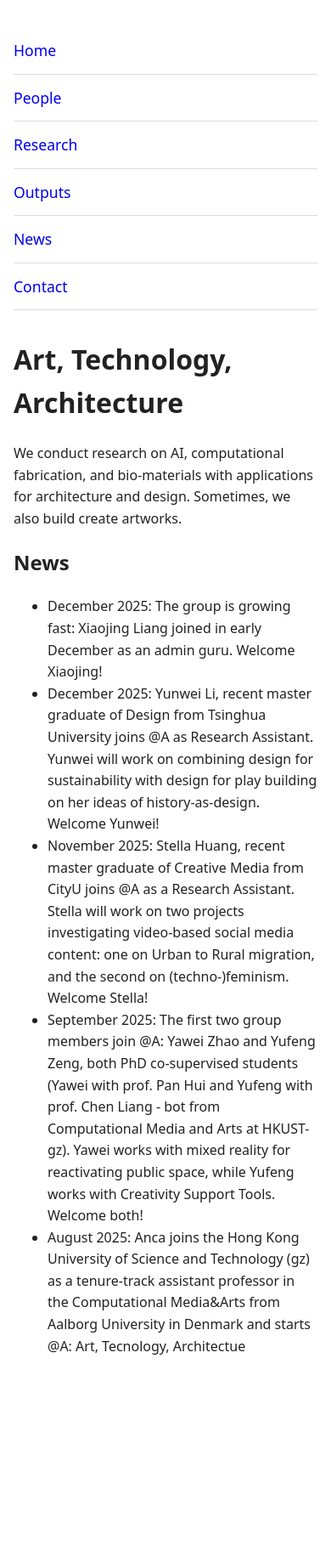
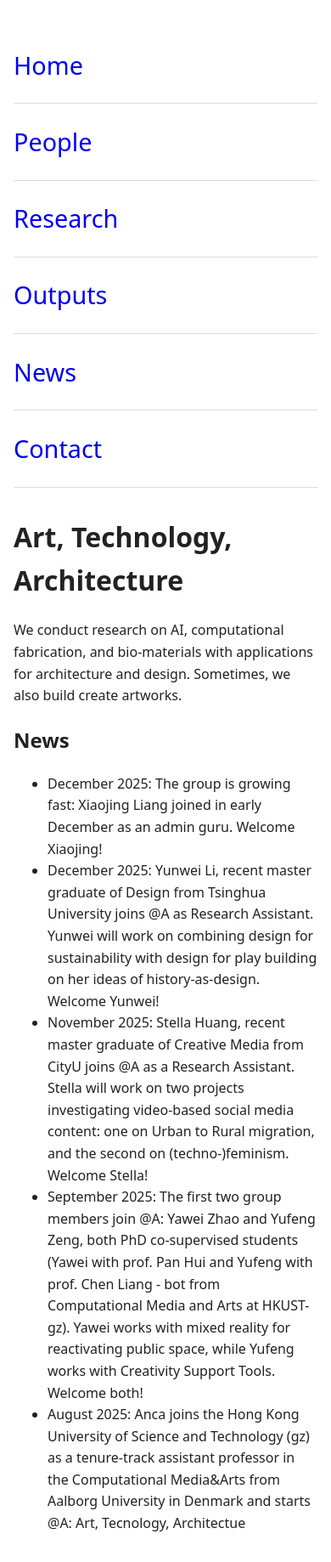
Before and after one commit to anqua/at-a, a Jekyll site: the page built from index.md, in a window 390 px wide. Shown: the whole page at 85% size. Built offline with Jekyll 4.4.1, drawn with Linux system fonts in a browser that asks for light colours; before the commit the page ends 1629 px from its top, so only the background shows below that.

Commit message:
Update style.css

```diff
--- a/assets/css/style.css
+++ b/assets/css/style.css
@@ -33,7 +33,7 @@ nav a {
   }
 
   nav a {
-    font-size: 1.1em;
+    font-size: 1.8em;
     padding: 0.75em 0;
     border-bottom: 1px solid #ddd;
   }
```
